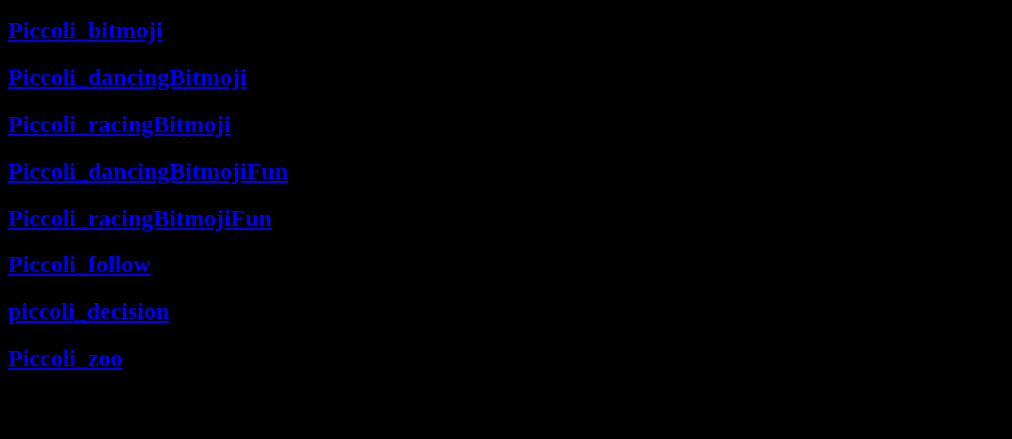
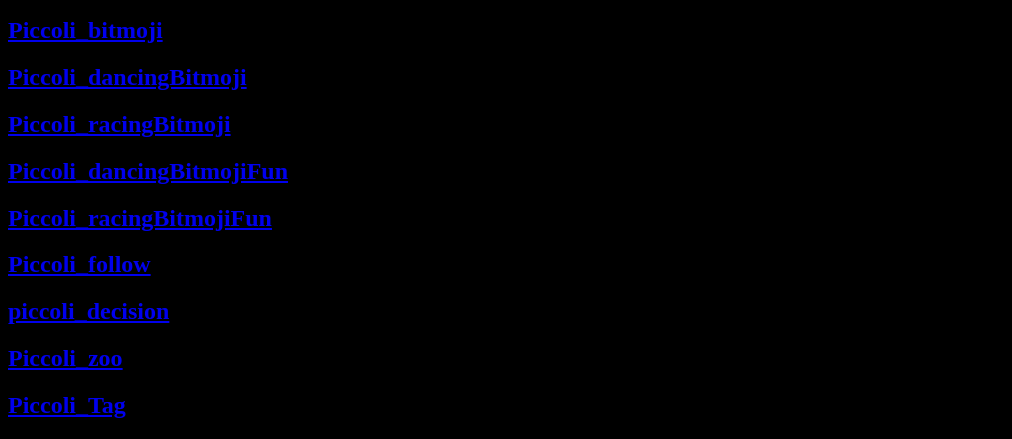
Before and after one commit to Jpiccoli1691/Jpiccoli1691.github.io, a plain HTML site: page javascripts.html in a window 1280 px wide. Shown: the part 375-814 px from the top of the page, without its empty margins (0-1012 px from the left). Drawn offline with Linux system fonts and the light colour scheme; a script that the page names is missing.

Commit message:
Update javascripts.html

```diff
--- a/javascripts.html
+++ b/javascripts.html
@@ -28,5 +28,6 @@
     <h2><a href="https://www.khanacademy.org/computer-programming/piccoli_follow/5662691315728384">Piccoli_follow</a></h2><script src="https://www.khanacademy.org/computer-programming/piccoli_follow/5662691315728384/embed.js?editor=no&buttons=no&author=no&embed=yes"></script></a></p>
       <h2><a href="https://www.khanacademy.org/computer-programming/piccoli_decision/5519215303376896">piccoli_decision</a></h2><script src="https://www.khanacademy.org/computer-programming/piccoli_decision/5519215303376896/embed.js?editor=no&buttons=no&author=no&embed=yes"></script></a></p>
   <h2><a href="https://www.khanacademy.org/computer-programming/piccoli_zoo/4808221115596800">Piccoli_zoo</a></h2><script src="https://www.khanacademy.org/computer-programming/piccoli_zoo/4808221115596800/embed.js?editor=no&buttons=no&author=no&embed=yes"></script></a></p>
-  </body>
+  <h2><a href="https://www.khanacademy.org/computer-programming/piccoli_tag/5294542976237568">Piccoli_Tag</a></h2><script src="https://www.khanacademy.org/computer-programming/piccoli_tag/5294542976237568/embed.js?editor=no&buttons=no&author=no&embed=yes"></script></a></p>
+</body>
 </html>
```
